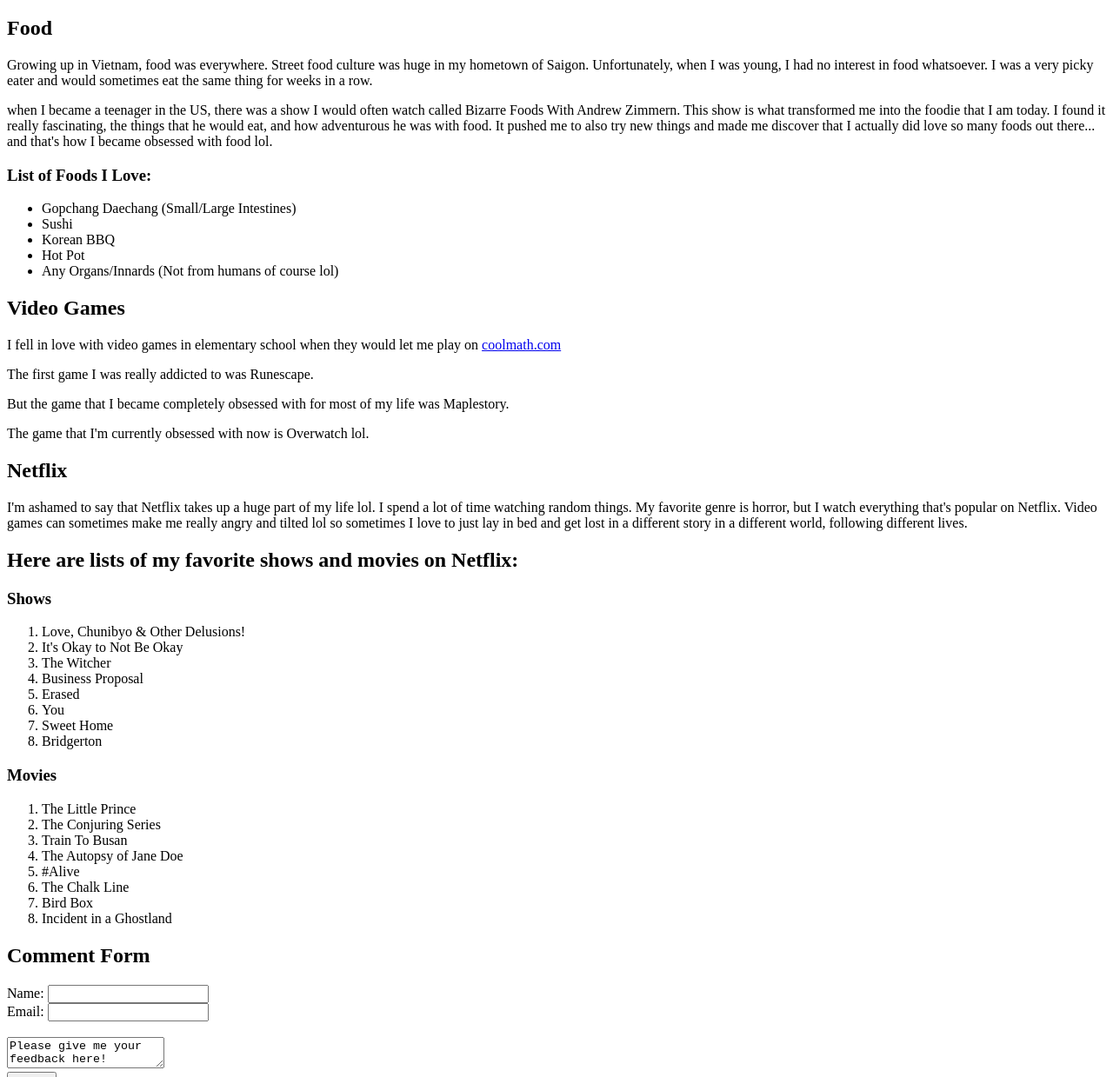
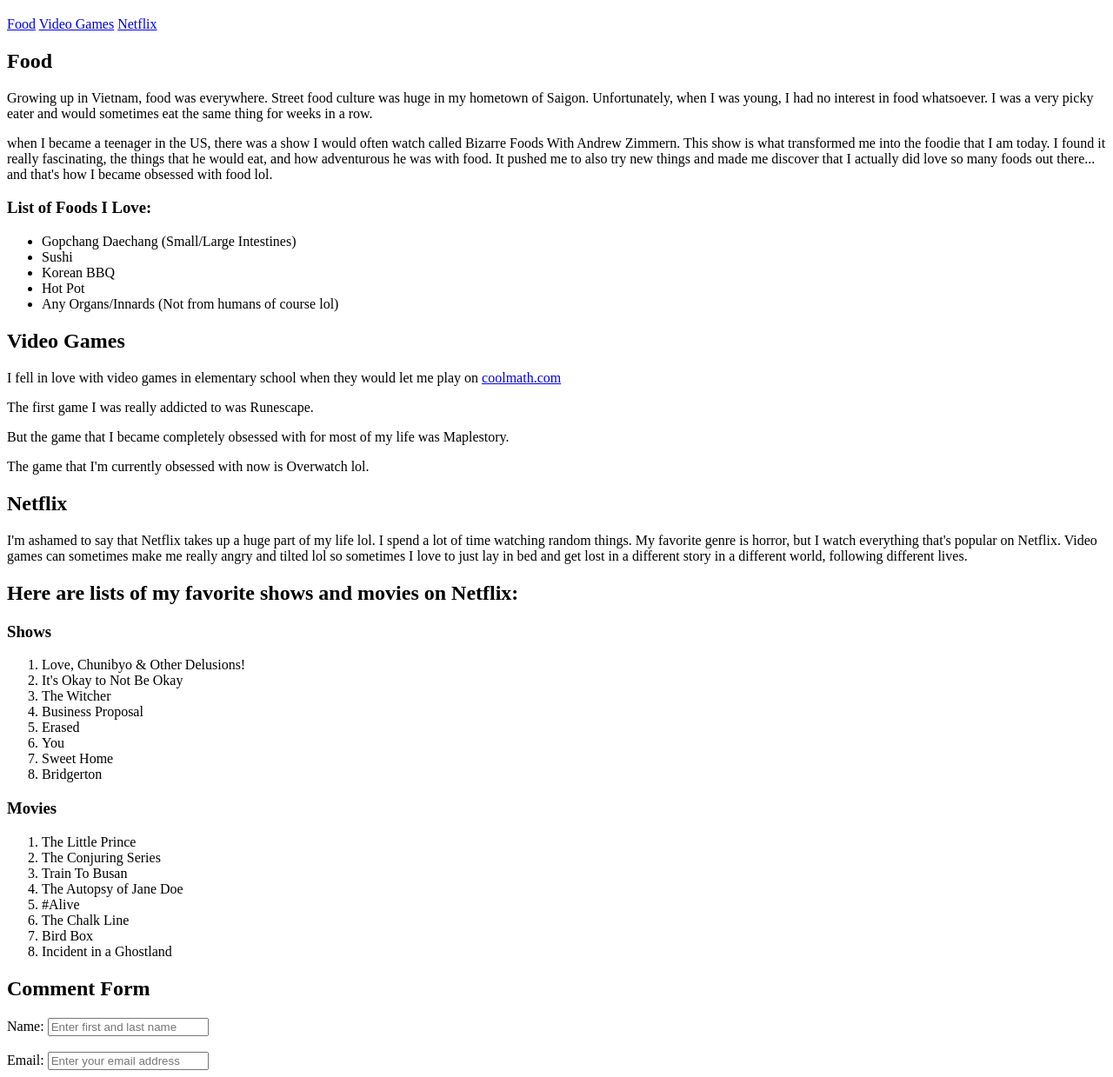
Before and after one commit to ScrippyLe/Hobbies-Wiki-2, a plain HTML site: page index.html in a window 1280 px wide. Shown: the part 61-1300 px from the top of the page at 87% size. Drawn offline with Linux system fonts and the light colour scheme.

Commit message:
commit 4

```diff
--- a/index.html
+++ b/index.html
@@ -11,9 +11,13 @@
     <header>
       <h1>Van Le: Things I Like</h1>
     </header>
-    <nav></nav>
+    <nav aria-label="navBar" id="navBar">
+      <a href="#food">Food</a>
+      <a href="#videoGames">Video Games</a>
+      <a href="#netflix">Netflix</a>
+    </nav>
     <main>
-      <section>
+      <section id="food">
         <h2>Food</h2>
         <p>
           Growing up in Vietnam, food was everywhere. Street food culture was
@@ -39,7 +43,7 @@
           <li>Any Organs/Innards (Not from humans of course lol)</li>
         </ul>
       </section>
-      <section>
+      <section id="videoGames">
         <h2>Video Games</h2>
         <p>
           I fell in love with video games in elementary school when they would
@@ -52,7 +56,7 @@
         </p>
         <p>The game that I'm currently obsessed with now is Overwatch lol.</p>
       </section>
-      <section>
+      <section id="netflix">
         <h2>Netflix</h2>
         <p>
           I'm ashamed to say that Netflix takes up a huge part of my life lol. I
@@ -90,17 +94,27 @@
         <form>
           <h2>Comment Form</h2>
           <label for="name">Name:</label>
-          <input type="text" id="mame" name="name" />
+          <input
+            type="text"
+            id="mame"
+            name="name"
+            placeholder="Enter first and last name"
+          />
+          <br />
           <br />
           <label for="email">Email:</label>
-          <input type="email" id="email" name="email" />
-        </form>
-        <br />
-        <form>
-          <textarea name="comments" id="comments">
+          <input
+            type="email"
+            id="email"
+            name="email"
+            placeholder="Enter your email address"
+          />
+          <br />
+          <br />
+          <textarea aria-label="commentSection" name="comments" id="comments">
 Please give me your feedback here!
-</textarea
-          >
+          </textarea>
+          <br />
           <br />
           <input type="submit" value="Submit" />
         </form>
```
